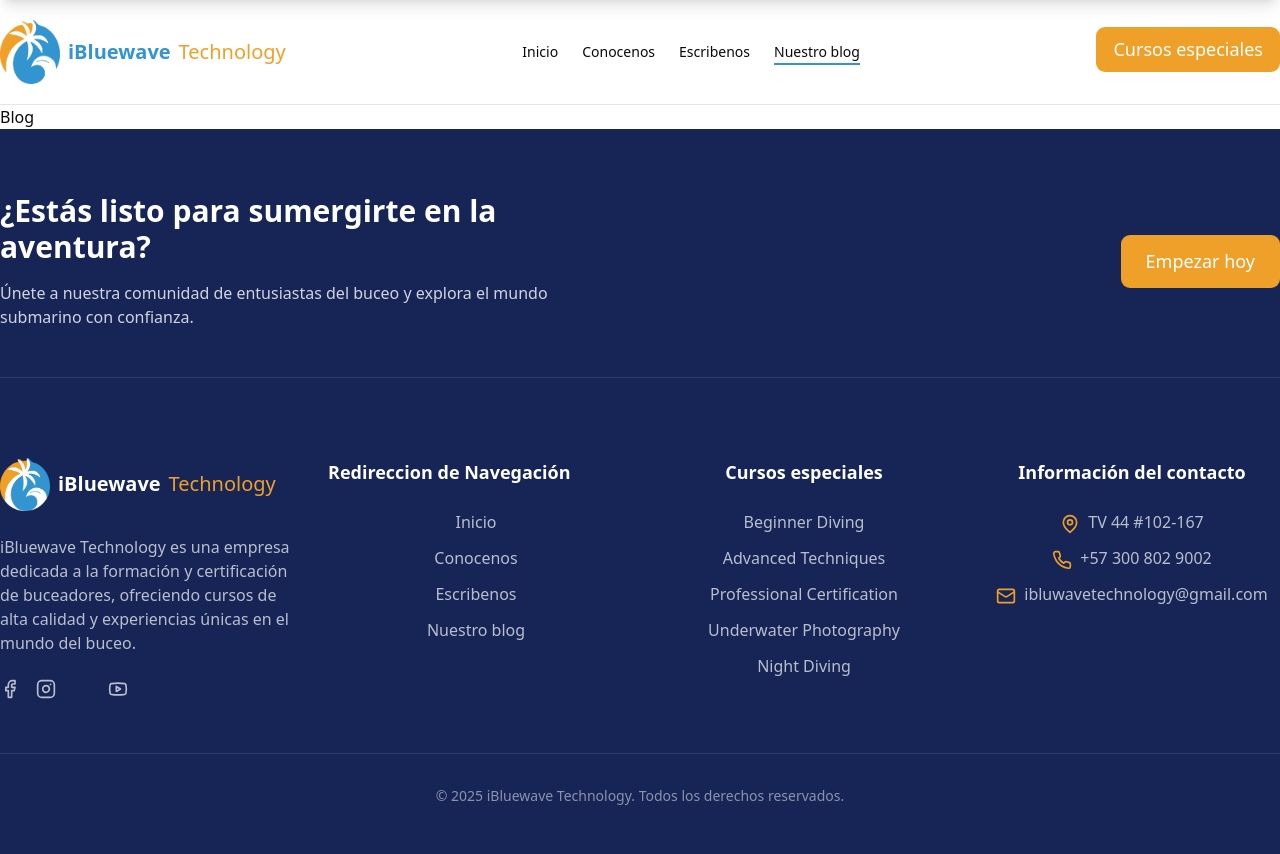
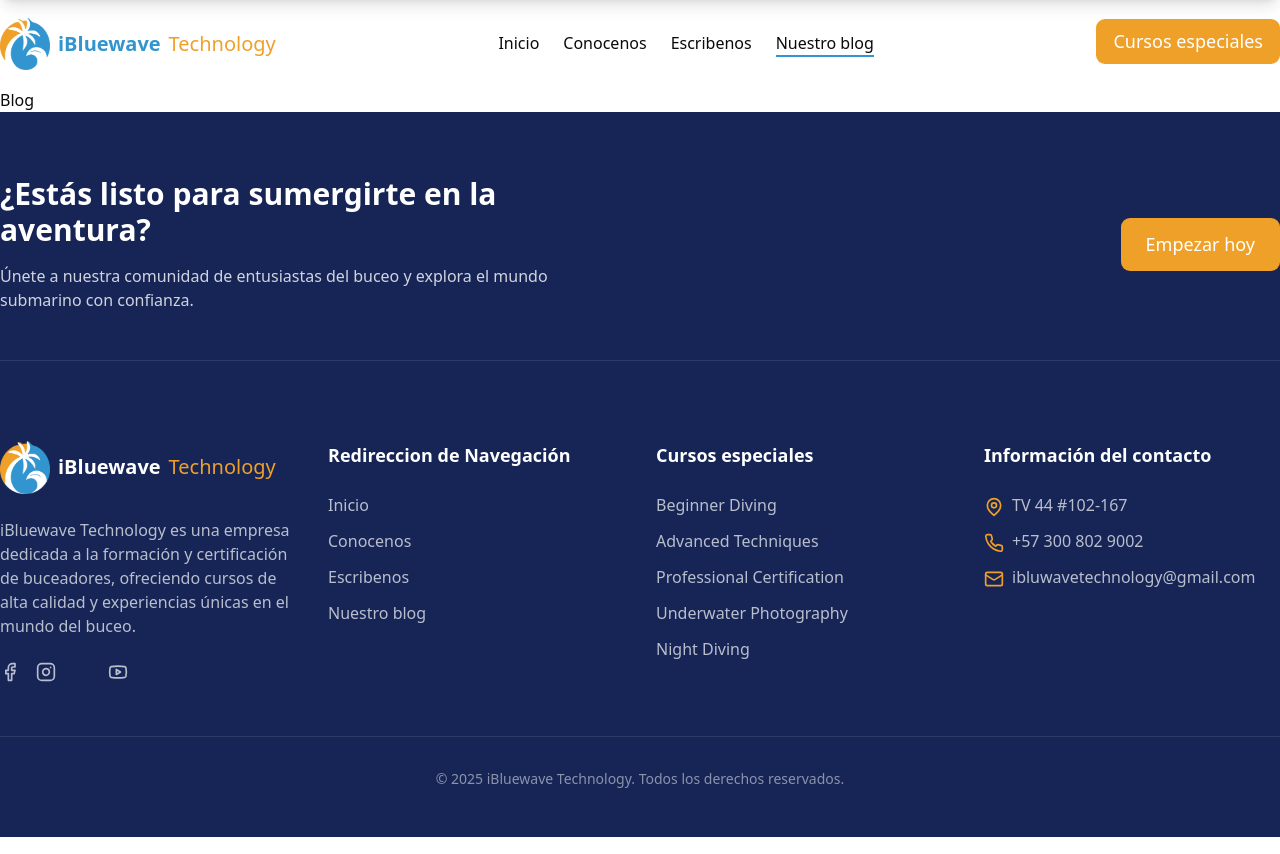
Before and after one commit to iangelmanuel/ibluewave-technology-v2, an Astro site: page /blog in a window 1280 px wide. Built offline with nearby package versions, Linux system fonts and the light colour scheme; Astro itself is replaced by a stand-in of ours; some icons are missing; a web font is replaced by a local one.

Commit message:
fix: update text alignment and styles in Footer, Header, and Navbar components for improved layout consistency

```diff
--- a/src/components/shared/Footer.astro
+++ b/src/components/shared/Footer.astro
@@ -92,7 +92,7 @@ const infoContactIcons = [
         <h3 class="mb-6 text-center text-lg font-bold xl:text-start">
           Redireccion de Navegación
         </h3>
-        <ul class="space-y-3 text-center xl:text-center">
+        <ul class="space-y-3 text-center xl:text-start">
           {
             navigation.map(({ text, href }) => (
               <li>
@@ -109,10 +109,10 @@ const infoContactIcons = [
       </section>
 
       <section>
-        <h3 class="mb-6 text-center text-lg font-bold xl:text-center">
+        <h3 class="mb-6 text-center text-lg font-bold xl:text-start">
           Cursos especiales
         </h3>
-        <ul class="space-y-3 text-center xl:text-center">
+        <ul class="space-y-3 text-center xl:text-start">
           <li>
             <a
               href="#"
@@ -152,13 +152,13 @@ const infoContactIcons = [
       </section>
 
       <section>
-        <h3 class="mb-6 text-center text-lg font-bold xl:text-center">
+        <h3 class="mb-6 text-center text-lg font-bold xl:text-start">
           Información del contacto
         </h3>
         <ul class="space-y-3">
           {
             infoContactIcons.map(({ name, data }) => (
-              <li class="flex items-start justify-center">
+              <li class="flex items-start justify-center xl:justify-start">
                 <Icon
                   name={name}
                   class="text-ibwt-secondary mt-1 mr-2 h-5 w-5"
--- a/src/components/shared/Header.astro
+++ b/src/components/shared/Header.astro
@@ -9,7 +9,7 @@ import Logo from "@images/logo.webp"
 ---
 
 <header
-  class="sticky top-0 z-50 w-full border-b bg-white/80 p-5 backdrop-blur-sm xl:px-0"
+  class="sticky top-0 z-50 w-full translate-y-0 bg-white/80 p-5 py-5 backdrop-blur-sm transition-transform duration-300 ease-in-out xl:p-0 xl:py-3"
 >
   <section class="container mx-auto flex h-16 items-center justify-between">
     <div class="flex items-center gap-2">
@@ -17,8 +17,8 @@ import Logo from "@images/logo.webp"
         src={Logo}
         alt="Logo de iBluewave Technology"
         class="object-cover"
-        width="60"
-        height="60"
+        width="50"
+        height="50"
       />
 
       <span class="text-ibwt-primary hidden text-xl font-extrabold xl:block"
--- a/src/components/shared/Navbar.astro
+++ b/src/components/shared/Navbar.astro
@@ -15,7 +15,7 @@ const { pathname } = Astro.url
       <div>
         <a
           href={href}
-          class="text-sm font-medium transition-colors hover:text-blue-600"
+          class="font-medium transition-colors hover:text-blue-600"
         >
           {text}
         </a>
```
